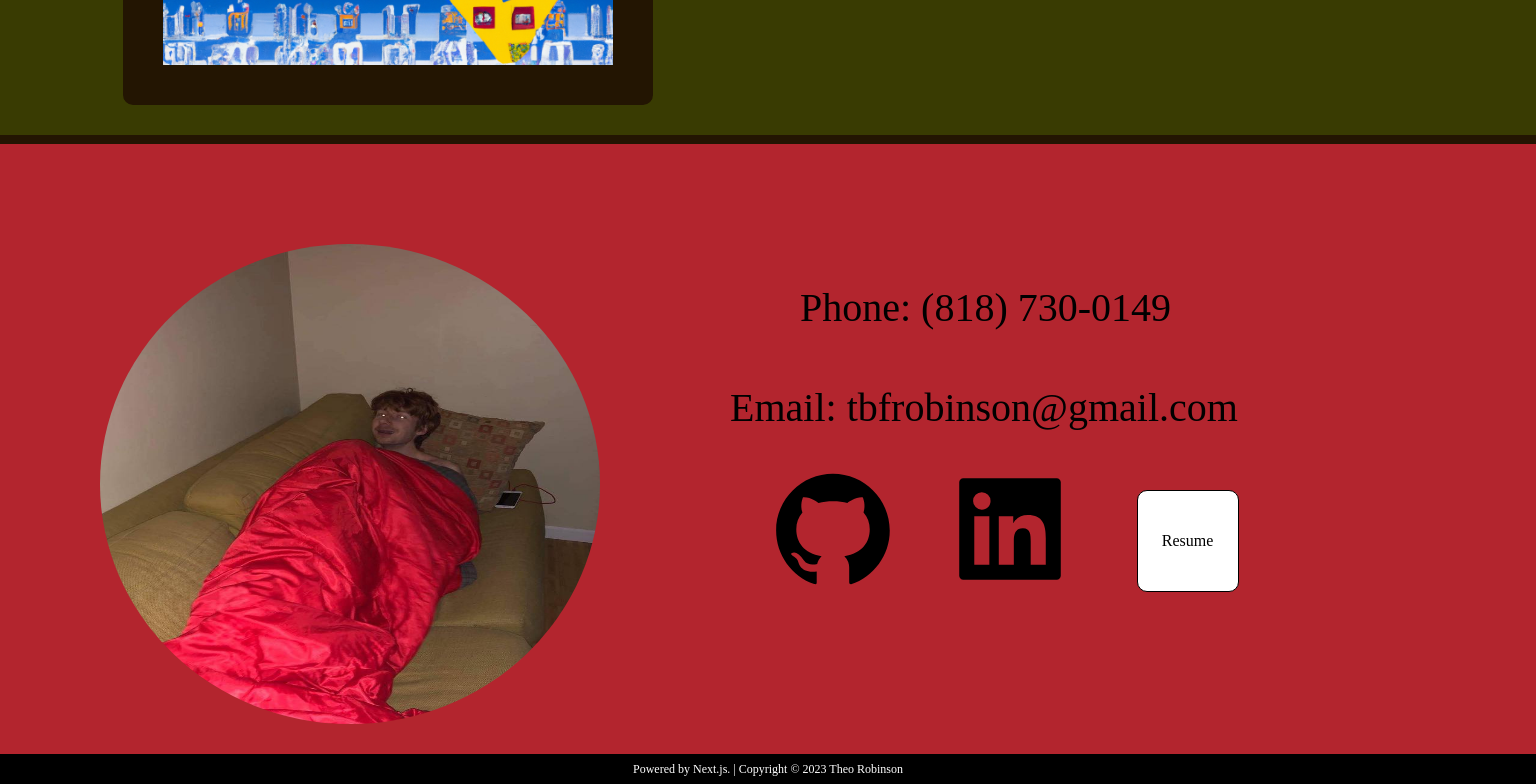
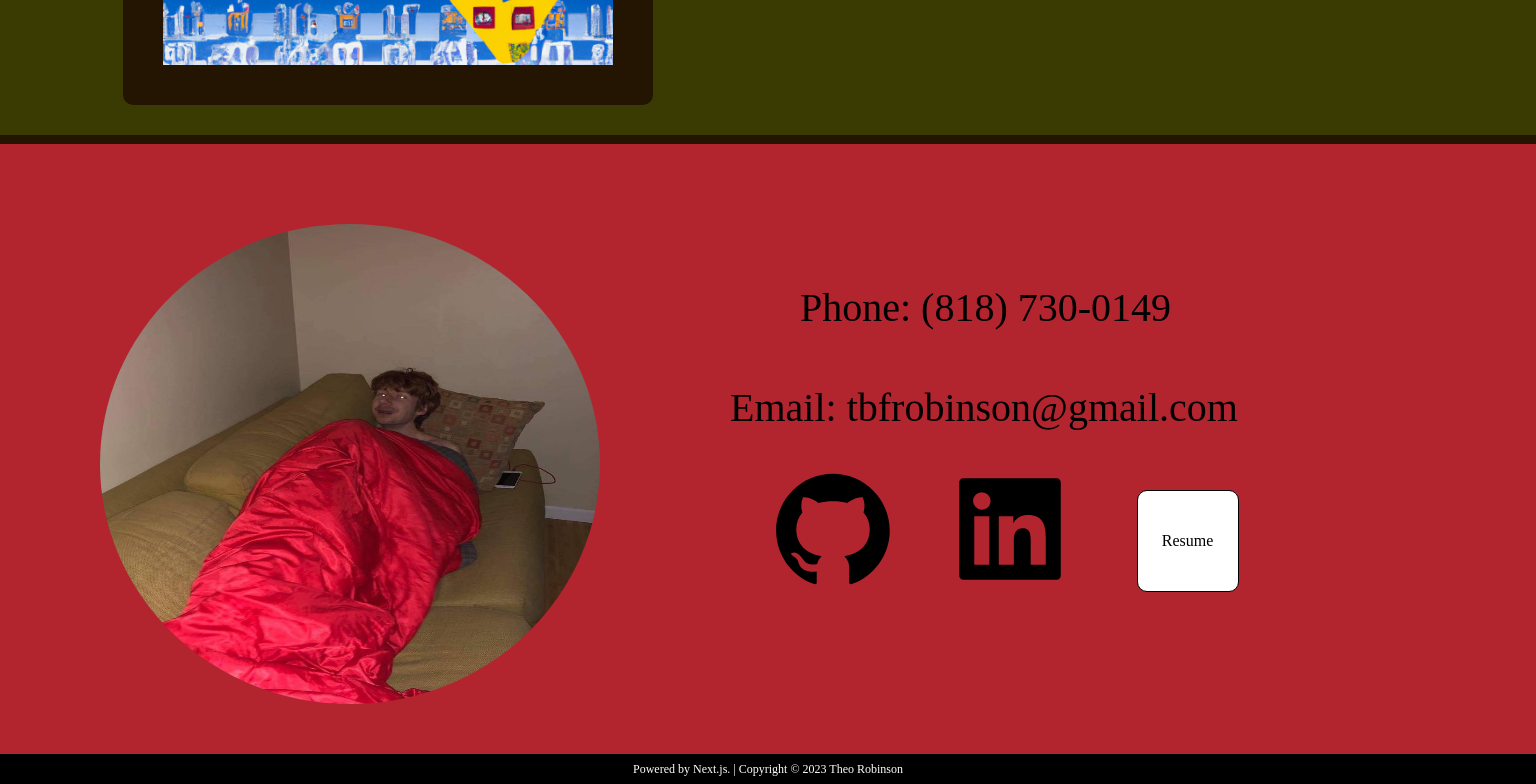
Before and after one commit to tbfrobinson/portfolio.v1, a Next.js app: page / in a window 1536 px wide. Shown: the part 2929-3713 px from the top of the page. Built offline with nearby package versions, Linux system fonts and the light colour scheme; a web font is replaced by a local one.

Commit message:
personal pic fix

```diff
--- a/src/styles/Home.module.css
+++ b/src/styles/Home.module.css
@@ -721,6 +721,12 @@
     position: absolute;
     left: 38%;
   }
+  .me {
+    width: 500px;
+    margin-left: 30%;
+    margin-top: 10px;
+    transform: translateX(-30%);
+  }
 
 }
 @media screen and (min-width: 650px) {
@@ -1415,6 +1421,14 @@
     bottom: 0;
     left: 0;
   }
+  .me{
+    position: static;
+    margin-top: 80px;
+    margin-left: 100px;
+    height: 480px;
+    width: 500px;
+    transform: translateX(0);
+  }
 
 }
 @media screen and (min-width: 1425px) {
```
